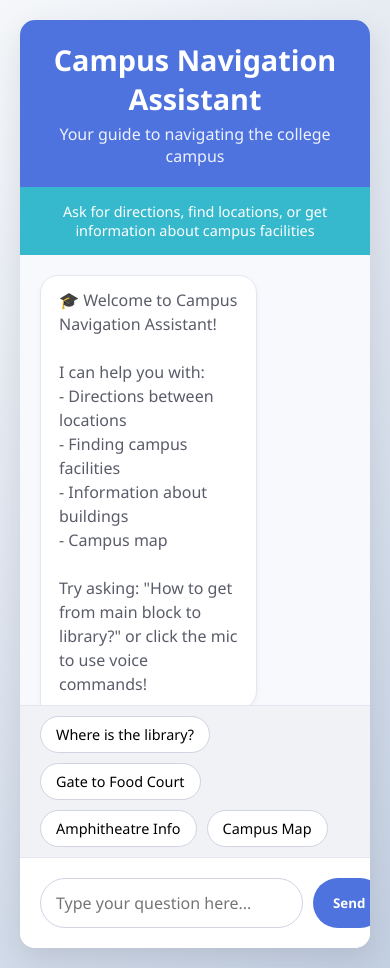
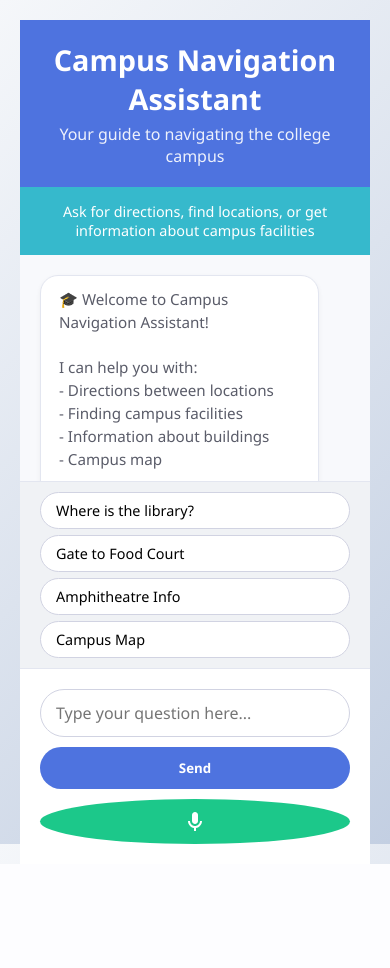
Before and after one commit to keerthi-sree01/campus_navigation_chatbot, a Flask app: page / in a window 390 px wide. After the commit the page ends 864 px from the top, so only its background shows below. Run offline with Flask 3, Linux system fonts and the light colour scheme.

Commit message:
index.html

```diff
--- a/templates/index.html
+++ b/templates/index.html
@@ -245,7 +245,59 @@
             0%, 60%, 100% { transform: translateY(0); }
             30% { transform: translateY(-5px); }
         }
-    </style>
+
+/* Mobile Responsiveness */
+@media (max-width: 768px) {
+    .container {
+        max-width: 100%;
+        width: 100%;
+        margin: 0 auto;
+        border-radius: 0;
+        box-shadow: none;
+    }
+
+    .message-bubble {
+        max-width: 90%;
+        font-size: 0.95rem;
+    }
+
+    .suggestions {
+        flex-direction: column;
+        gap: 6px;
+    }
+
+    .input-area {
+        flex-direction: column;
+        gap: 10px;
+    }
+
+    #message-input, button {
+        width: 100%;
+    }
+
+    .voice-btn {
+        width: 100%;
+        height: 45px;
+        justify-content: center;
+    }
+}
+
+body, html {
+    height: 100%;
+}
+
+.container {
+    display: flex;
+    flex-direction: column;
+    height: 100vh;
+}
+
+.chat-container {
+    flex: 1;
+    overflow-y: auto;
+}
+
+</style>
 </head>
 <body>
     <div class="container">
```
